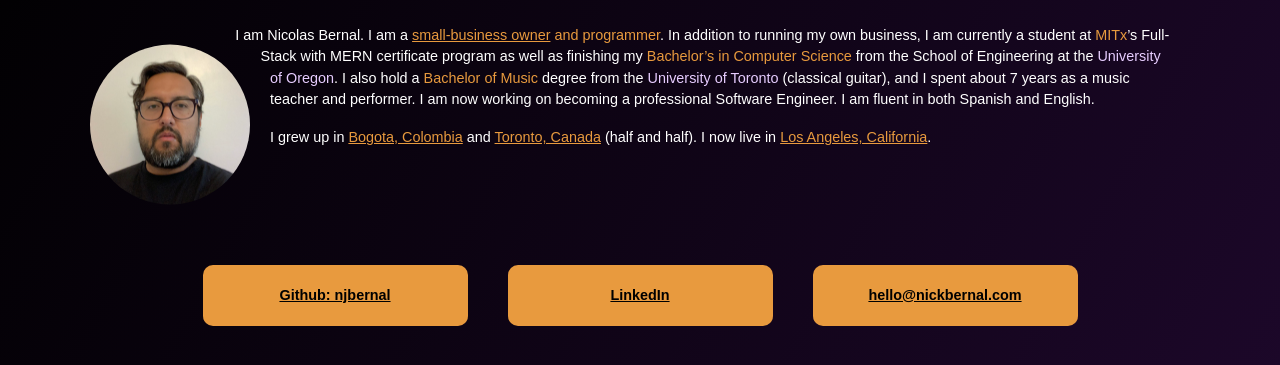
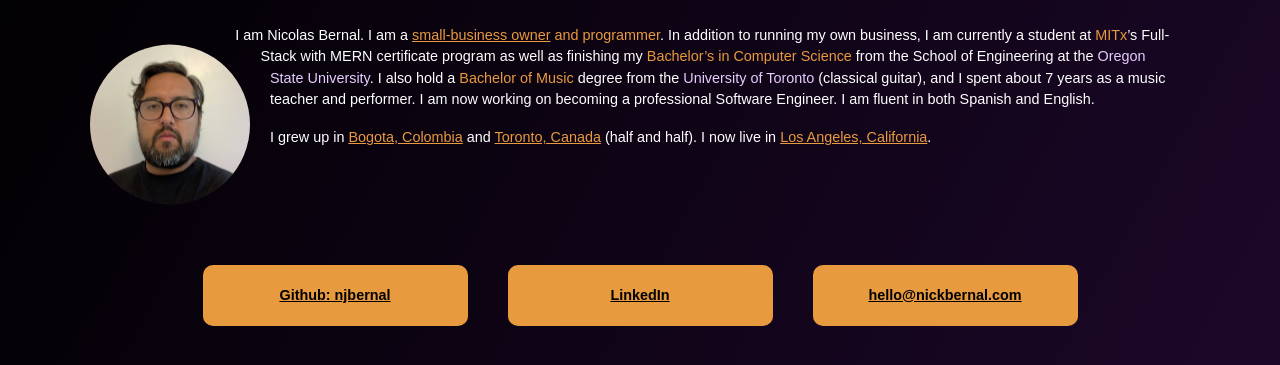
Before and after one commit to njbernal/njbernal.github.io, a plain HTML site: page index.html in a window 1280 px wide. Shown: the part 189-554 px from the top of the page. Drawn offline with nearby package versions, Linux system fonts and the light colour scheme.

Commit message:
Bio fixes

```diff
--- a/index.html
+++ b/index.html
@@ -44,7 +44,7 @@
               I am Nicolas Bernal. I am a <span class="bio-highlight"><a href="http://www.nevadomusic.com" target="_blank">small-business owner</a> and programmer</span>.
               In addition to running my own business, I am currently a student at <span class="bio-highlight">MITx</span>’s Full-Stack with MERN certificate program
               as well as finishing my <span class="bio-highlight">Bachelor’s in Computer Science</span> from
-              the School of Engineering at the <span class="bio-bold">University of Oregon</span>.
+              the School of Engineering at the <span class="bio-bold">Oregon State University</span>.
               I also hold a <span class="bio-highlight">Bachelor of Music</span> degree from the <span class="bio-bold">University of Toronto</span> (classical guitar), and I spent about 7 years as a music teacher and performer.
               I am now working on becoming a professional Software Engineer. I am fluent in both Spanish and English.
             </p>
```
